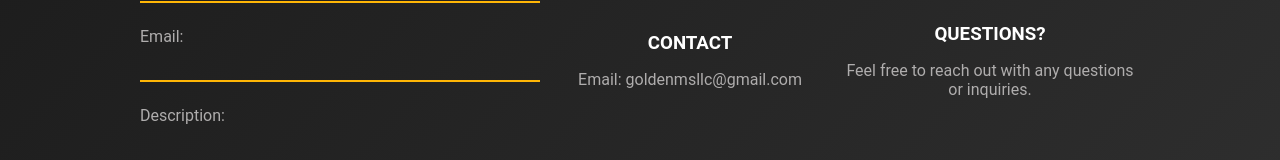
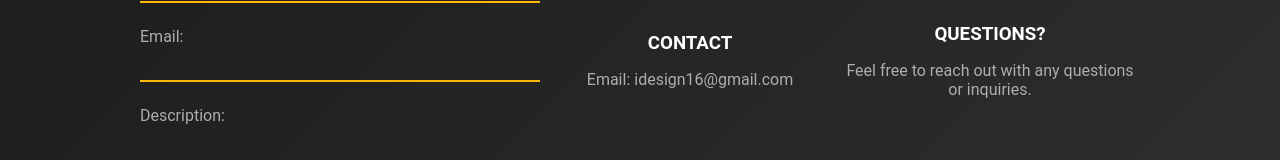
Before and after one commit to aaronmpark/interior-design-portfolio, a Vue app: page /#/contact in a window 1280 px wide. Shown: the part 201-361 px from the top of the page. Built offline with nearby package versions, Linux system fonts and the light colour scheme.

Commit message:
email fix

```diff
--- a/src/components/Contact.vue
+++ b/src/components/Contact.vue
@@ -19,7 +19,7 @@
             </div>
             <div class="contact-info">
                 <h3>CONTACT</h3>
-                <p><a href="mailto:goldenmsllc@gmail.com">Email: goldenmsllc@gmail.com</a></p>
+                <p><a href="mailto:idesign16@gmail.com">Email: idesign16@gmail.com</a></p>
             </div>
             <div class="questions">
                 <h3>QUESTIONS?</h3>
--- a/src/components/Footnote.vue
+++ b/src/components/Footnote.vue
@@ -3,7 +3,7 @@
     <div class="footnote-container">
       <div class="contact-info">
         <h3>CONTACT</h3>
-        <p><a href="mailto:goldenmsllc@gmail.com">Email: goldenmsllc@gmail.com</a></p>
+        <p><a href="mailto:idesign16@gmail.com">Email: idesign16@gmail.com</a></p>
       </div>
       <div class="contact-form">
         <h3>GET IN TOUCH</h3>
```
